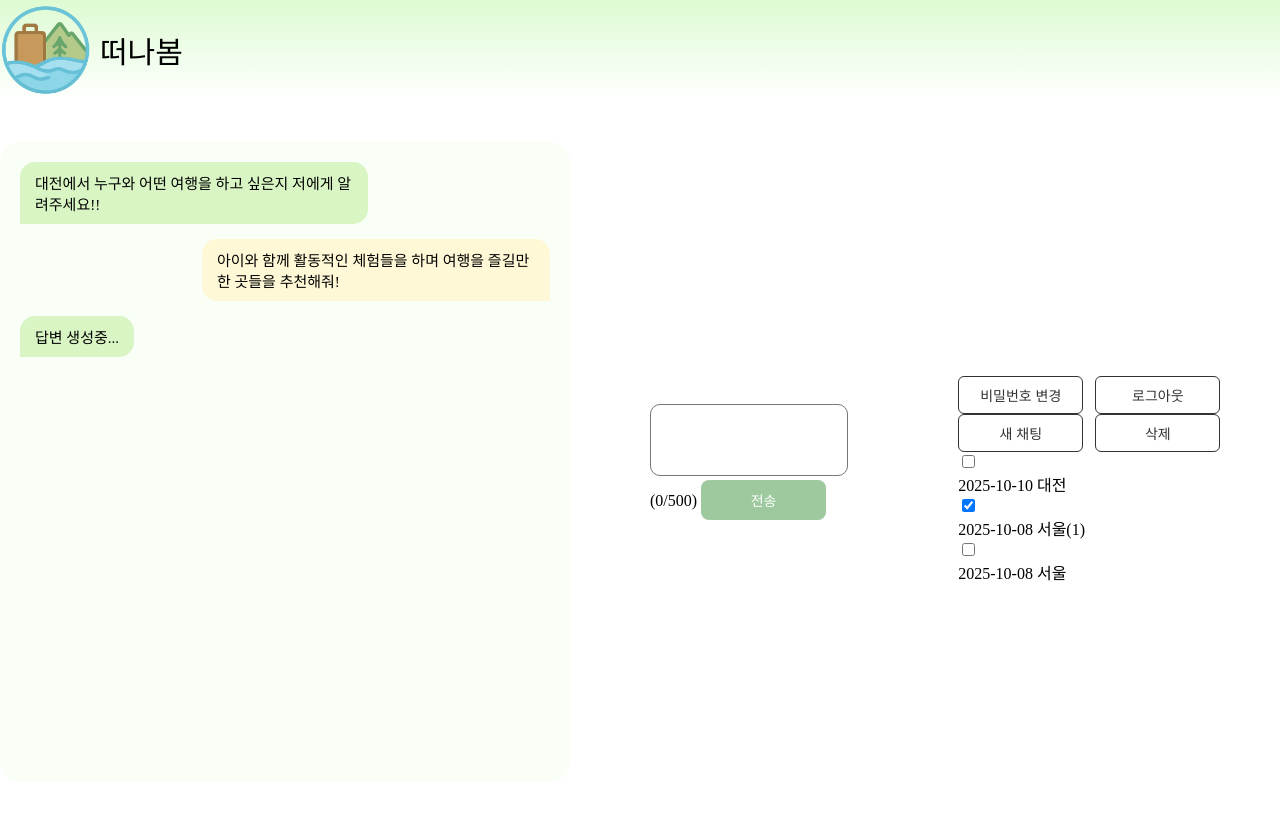
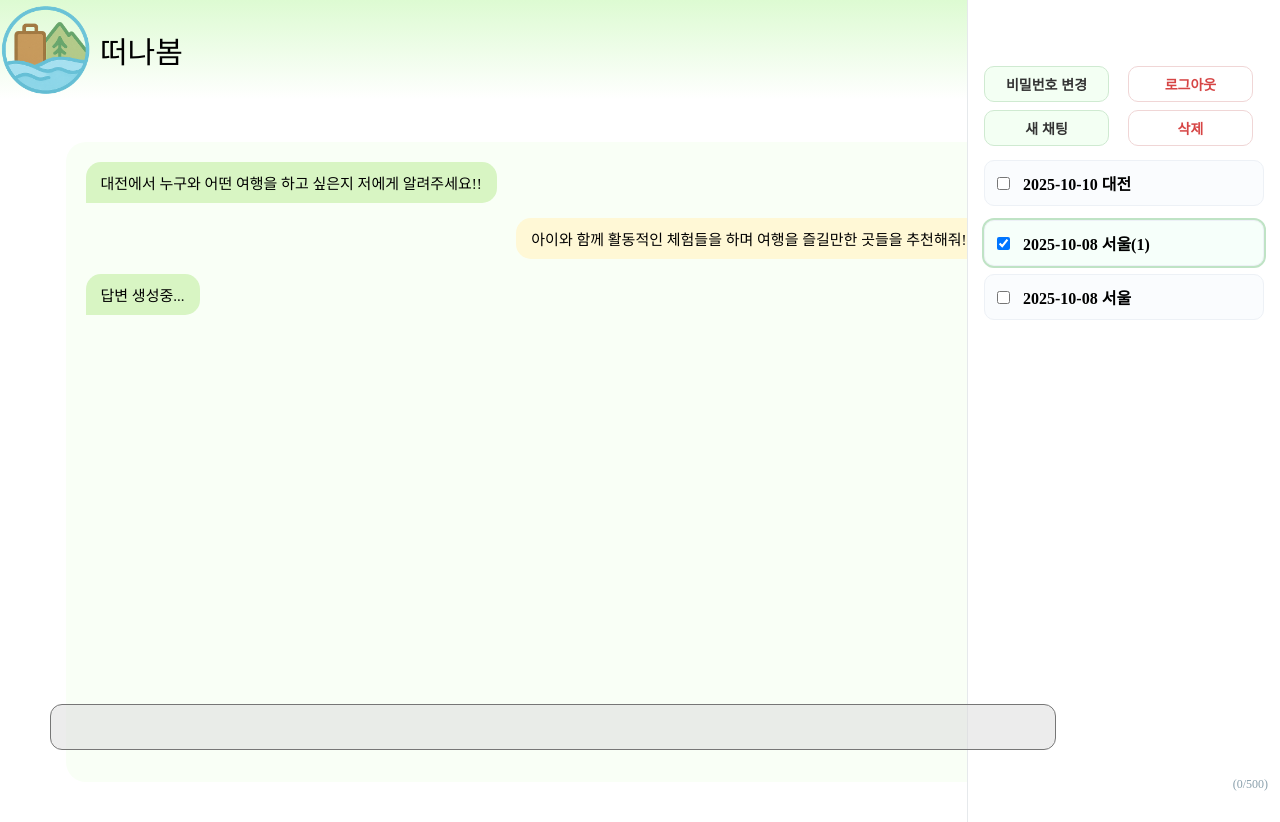
Before and after one commit to SKNETWORKS-FAMILY-AICAMP/SKN17-4th-3Team, a Django app: page /chat/ in a window 1280 px wide. Run offline with Django 5.2, Linux system fonts and the light colour scheme.

Commit message:
[feat] chat sidebar

```diff
--- a/static/css/chat.css
+++ b/static/css/chat.css
@@ -72,11 +72,17 @@
 }
 
 textarea {
-  flex: 1;
-  resize: none;
-  height: 50px;
-  border-radius: 10px;
-  padding: 10px;
+    position: fixed;
+    width: 1000px;
+    height: 40px;
+    left: 50px;
+    bottom: 50px;
+    background: rgba(217, 217, 217, 0.5);
+    border-radius: 12px;
+    font-family: -apple-system, BlinkMacSystemFont, "Segoe UI", Roboto, "Malgun Gothic", "Apple SD Gothic Neo", sans-serif;
+    font-size: 15px;
+    resize: none;
+
 }
 
 button.send {
@@ -128,3 +134,74 @@
   max-width: 60%;
   font-size: 15px;
 }
+
+.sidebar {
+/* sidebar 위치 고정하는 코드 */
+  position: fixed;
+  top: 0;
+  right: 0;
+
+  width: 280px;
+  height: 100vh;
+
+  background: #fff;
+  border-left: 1px solid #e6e9ec;
+  padding: 16px;
+  display: flex; flex-direction: column; gap: 14px;
+  /* 크기 조정한 코드
+  grid-column: 2; grid-row: 1 / 3;
+
+  background: #fff;
+
+  border-left: 1px solid #e6e9ec;
+
+  padding: 16px;
+
+  display: flex; flex-direction: column; gap: 14px; */
+}
+.sidebar .top-actions {
+  display: grid; grid-template-columns: 1fr 1fr; gap: 8px;
+}
+.btn {
+  height: 36px; padding: 0 12px;
+  border-radius: 10px;
+  border: 1px solid #d9dde3;
+  background: #fff;
+  font-weight: 600;
+  cursor: pointer;
+}
+.btn.destructive { color: #d64545; border-color: #f0d6d6; }
+.btn.primary { background: #f3fff3; border-color: #cfead1; }
+
+.sidebar .section {
+  border-top: 1px solid #eef2f4;
+  padding-top: 12px; margin-top: 4px;
+}
+
+.chat-list { display: flex; flex-direction: column; gap: 8px; min-height: 77vh;
+}
+.chat-item {
+  display: grid; grid-template-columns: 20px 1fr;
+  gap: 10px; align-items: center;
+  padding: 10px 8px; border-radius: 10px;
+  background: #fafcfe; border: 1px solid #edf1f6;
+}
+.chat-item .date { font-weight: 700; }
+.chat-item.active { outline: 2px solid #bfe3c5; background: #f6fffa; }
+
+#counter {
+  position: absolute;
+  right: 12px;
+  bottom: 8px;
+  font-size: 12px;
+  color: #8aa0ac;
+}
+
+.send {
+  height: 48px;
+  padding: 0 22px;
+  border-radius: 12px;
+  background: #2f7dff; color: #fff;
+  font-weight: 700; border: none; cursor: pointer;
+  box-shadow: 0 4px 10px rgba(47,125,255,0.25);
+}
--- a/static/css/main.css
+++ b/static/css/main.css
@@ -72,6 +72,8 @@
     margin-right: 8px;
     border: 1px solid #333;
     width:125px;
+    background-color: #fff;  /* 기본 배경 */
+    color: #333;             /* 기본 글자색 */
 }
 
 /* .feedback {
--- a/templates/chat/chat.html
+++ b/templates/chat/chat.html
@@ -26,15 +26,6 @@
     </div>
 </div>
 
-
-
-{% comment %} 이 아래는 승철님 코드 {% endcomment %}
-<div class="style1">
-  <textarea id="message" sendbox="메시지를 입력하세요" onkeyup="lettercount(this)" maxlength="500"></textarea>
-  <span id="counter">(0/500)</span>
-  <button class="send">전송</button>
-</div>
-
 <aside class="sidebar">
   <br></br>
   <div class="top-actions">
@@ -59,6 +50,12 @@
       <div class="date">2025-10-08 서울</div>
     </div>
 </aside>
+
+<div class="style1">
+  <textarea id="message" sendbox="메시지를 입력하세요" onkeyup="lettercount(this)" maxlength="500"></textarea>
+  <span id="counter">(0/500)</span>
+  <button class="send">전송</button>
+</div>
 
 <script>
     function lettercount(e) {
```
